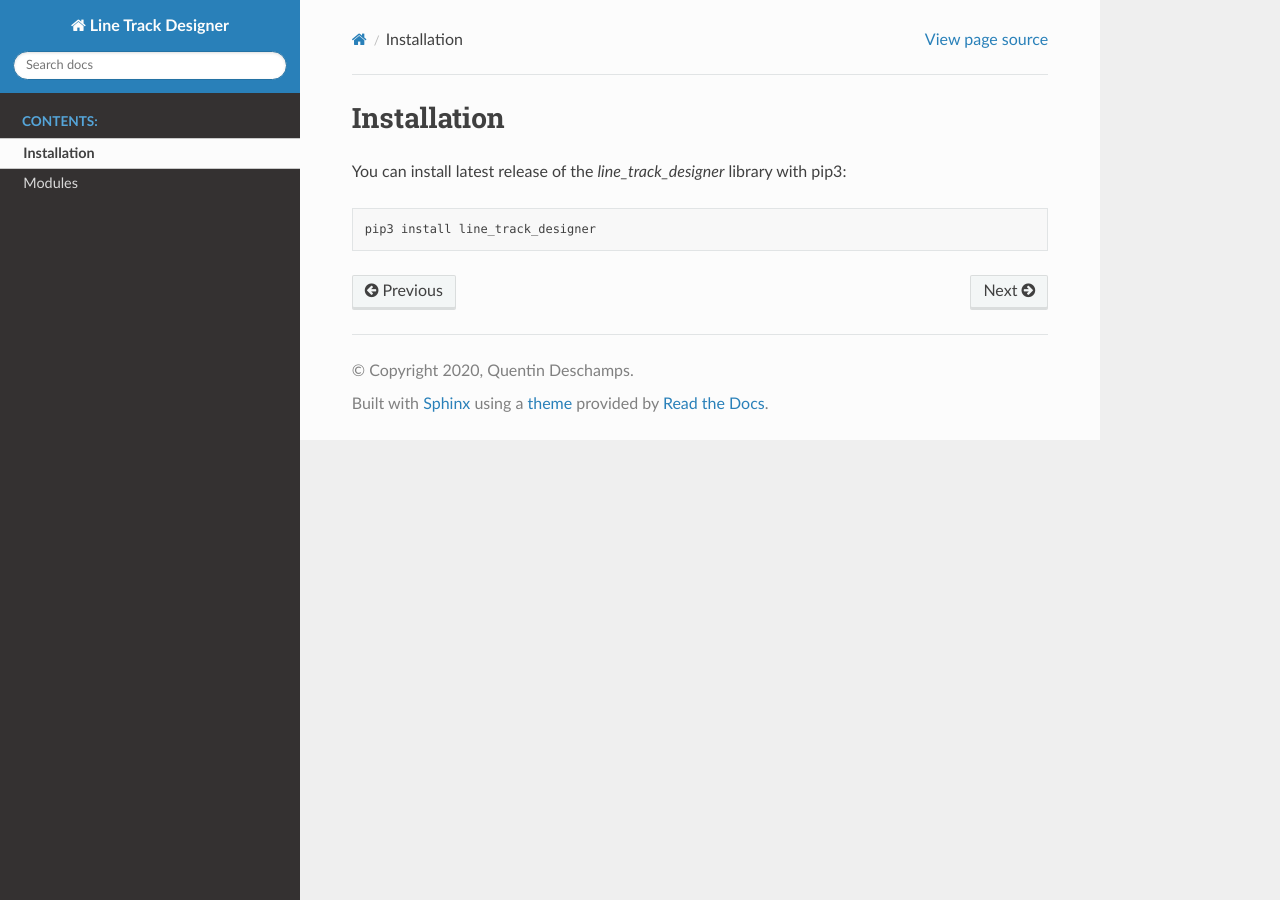
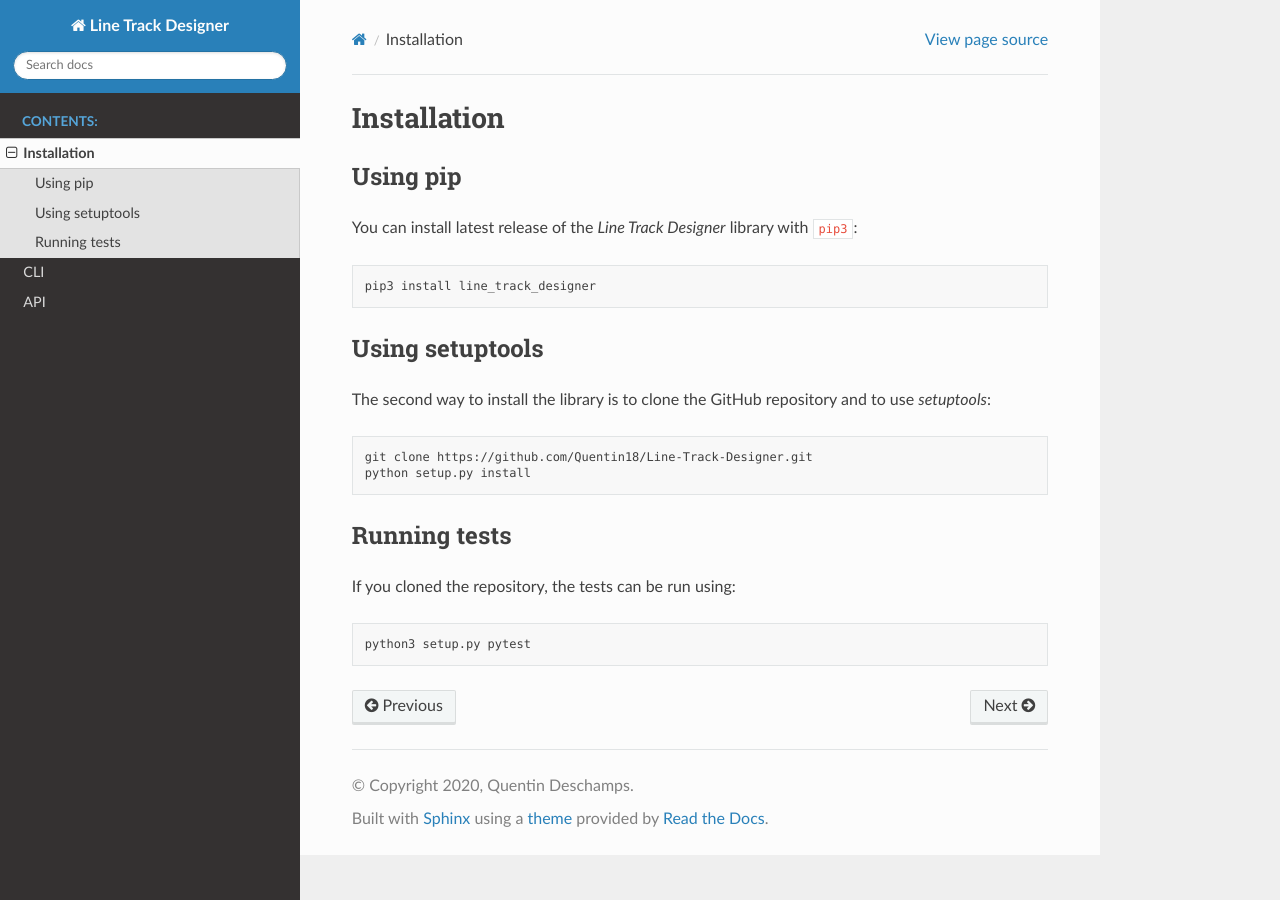
Before and after one commit to Quentin18/Line-Track-Designer, a Sphinx documentation site: the page built from docs/source/installation.rst, in a window 1280 px wide. Built offline with Sphinx 7.4.7 and the Read the Docs theme 2.0.0, drawn with Linux system fonts in a browser that asks for light colours.

Commit message:
update docs

```diff
--- a/docs/source/modules.rst
+++ b/docs/source/api.rst
@@ -1,5 +1,5 @@
-Modules
-=======
+API
+===
 
 .. toctree::
 
--- /dev/null
+++ b/docs/source/cli.rst
@@ -0,0 +1,2 @@
+CLI
+===
--- a/docs/source/installation.rst
+++ b/docs/source/installation.rst
@@ -1,8 +1,27 @@
 Installation
 ============
 
-You can install latest release of the *line_track_designer* library with pip3:
+Using pip
+---------
+You can install latest release of the *Line Track Designer* library with ``pip3``:
 
 .. code-block:: bash
 
     pip3 install line_track_designer
+
+Using setuptools
+----------------
+The second way to install the library is to clone the GitHub repository and to use *setuptools*:
+
+.. code-block:: bash
+
+    git clone https://github.com/Quentin18/Line-Track-Designer.git
+    python setup.py install
+
+Running tests
+-------------
+If you cloned the repository, the tests can be run using:
+
+.. code-block:: bash
+
+    python3 setup.py pytest
```
Also changed, not shown: docs/source/index.rst (+8 -3 lines).
